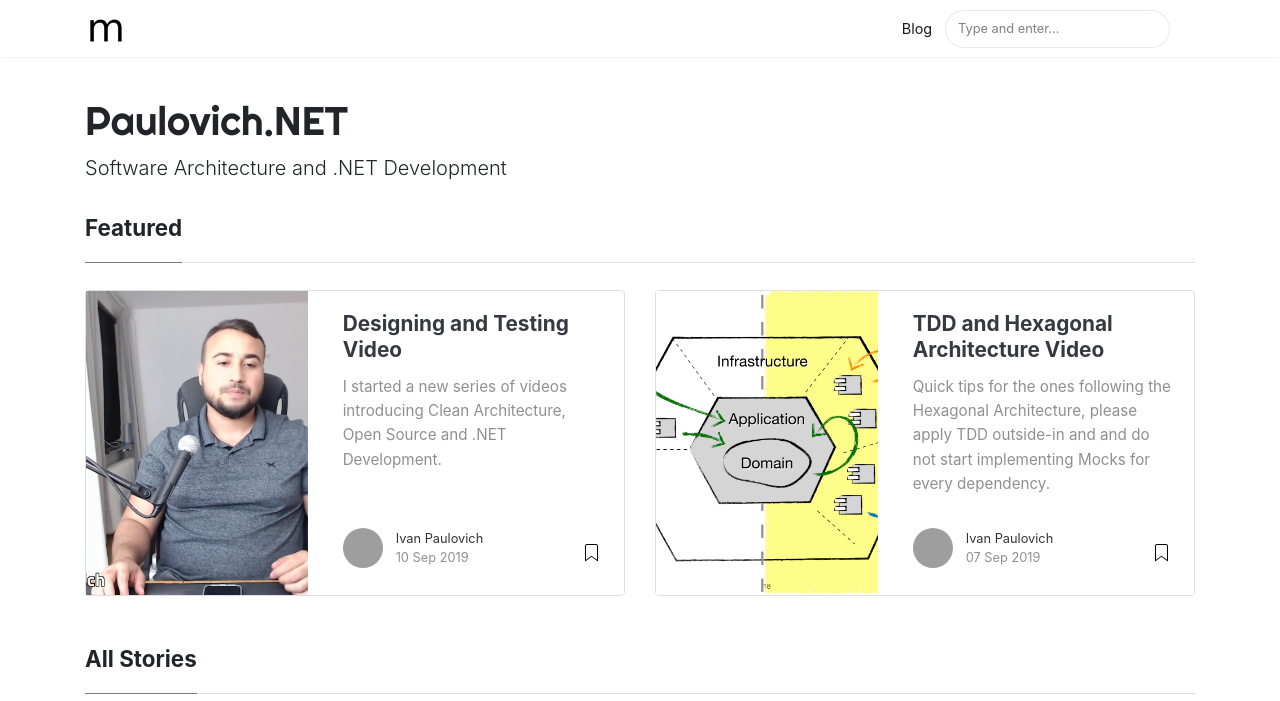
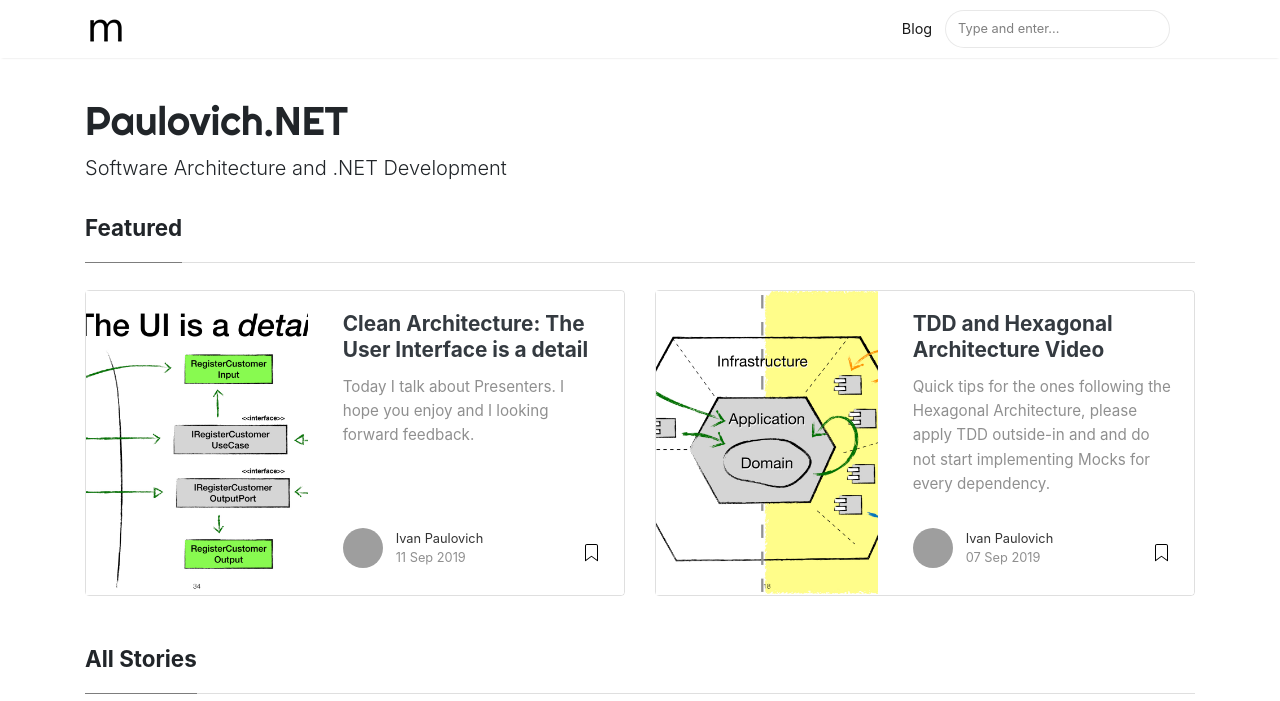
Before and after one commit to ivanpaulovich/paulovich.net, a Jekyll site: the page built from index.html, in a window 1280 px wide and 1400 px high. Shown: the top 701 px of the window. Built offline with Jekyll 4.4.1, drawn with Linux system fonts in a browser that asks for light colours; nearby versions of some CDN libraries; the list of posts is cut into pages by our own code; some of the changed text lies outside the part shown; grey boxes are pictures that could not be loaded.

Commit message:
new post

```diff
--- /dev/null
+++ b/_posts/2019-09-10-the-ui-is-a-detail.md
@@ -0,0 +1,12 @@
+---
+layout: post
+title:  "Clean Architecture: The User Interface is a detail"
+date: 2019-09-11T19:12:52+02:00
+author: ivanpaulovich
+categories: [ cleanarchitecture ]
+image: img/clean-architecture-the-ui-is-a-detail.jpeg
+featured: true
+---
+Today I talk about Presenters. I hope you enjoy and I looking forward feedback.
+
+[![Clean Architecture: The User Interface is a detail](http://img.youtube.com/vi/lWH_ZDu2zKQ/0.jpg)](http://www.youtube.com/watch?v=lWH_ZDu2zKQ "Clean Architecture: The User Interface is a detail")
```
Also changed, not shown: _posts/2019-09-10-designing-testing-video.md (+0 -1 lines), img/clean-architecture-the-ui-is-a-detail.jpeg (added).
